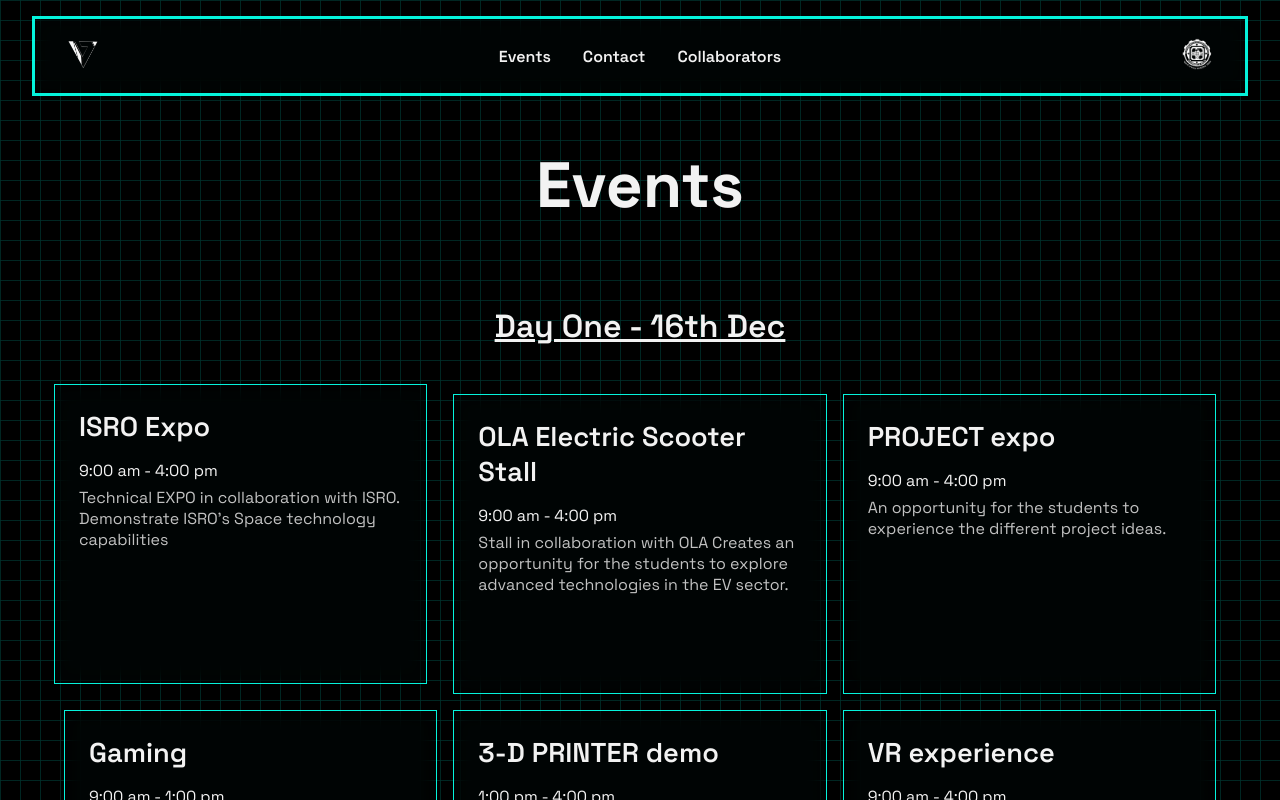
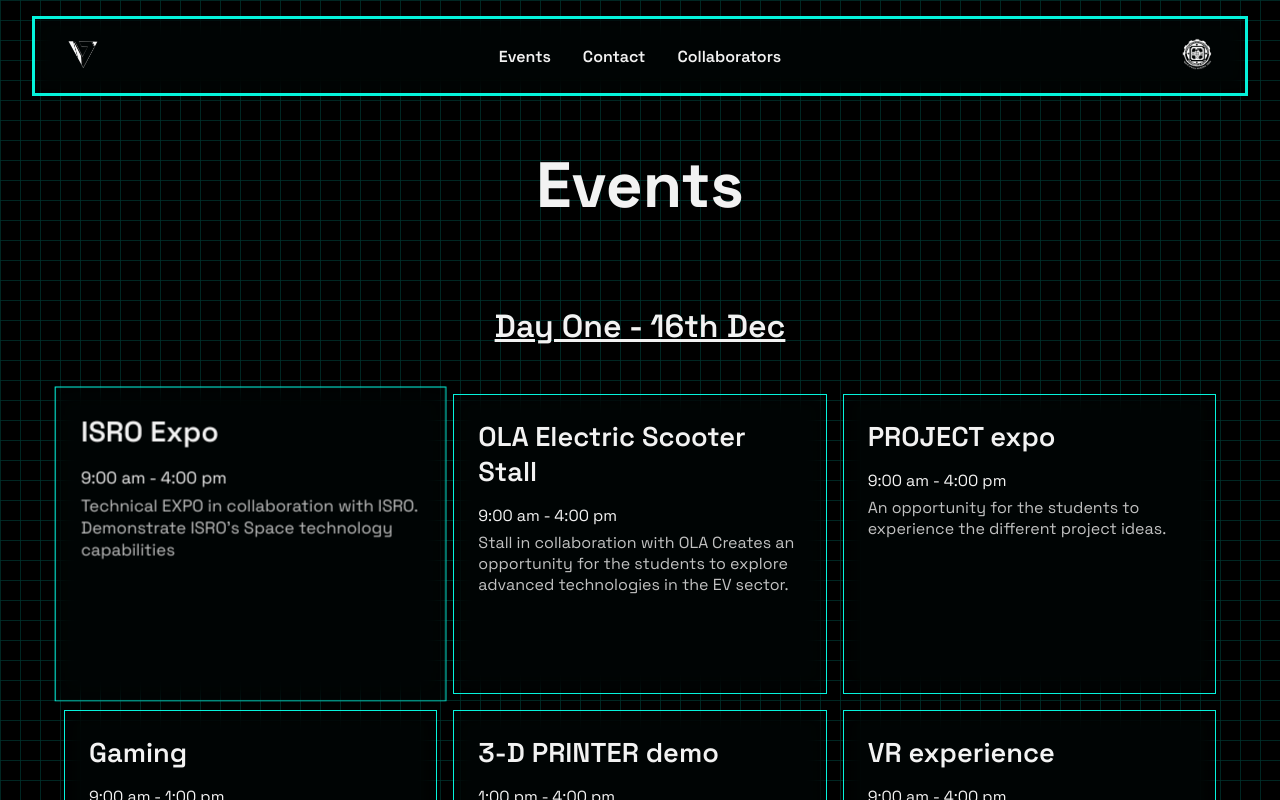
Before and after one commit to mhdafh7/vidyuth, a Next.js app: page /events in a window 1280 px wide. In both pictures the pointer is over the element 250 px from the left and 544 px from the top of the page. Shown: the top 800 px of the page. Built offline with nearby package versions, Linux system fonts and the light colour scheme.

Commit message:
style: updated hover animation

```diff
--- a/pages/events/events.module.scss
+++ b/pages/events/events.module.scss
@@ -45,7 +45,7 @@
             transition: all 0.4s cubic-bezier(0.075, 0.82, 0.165, 1);
 
             &:hover {
-                translate: -10px -10px;
+                scale: 1.05;
             }
 
             .title {
```
